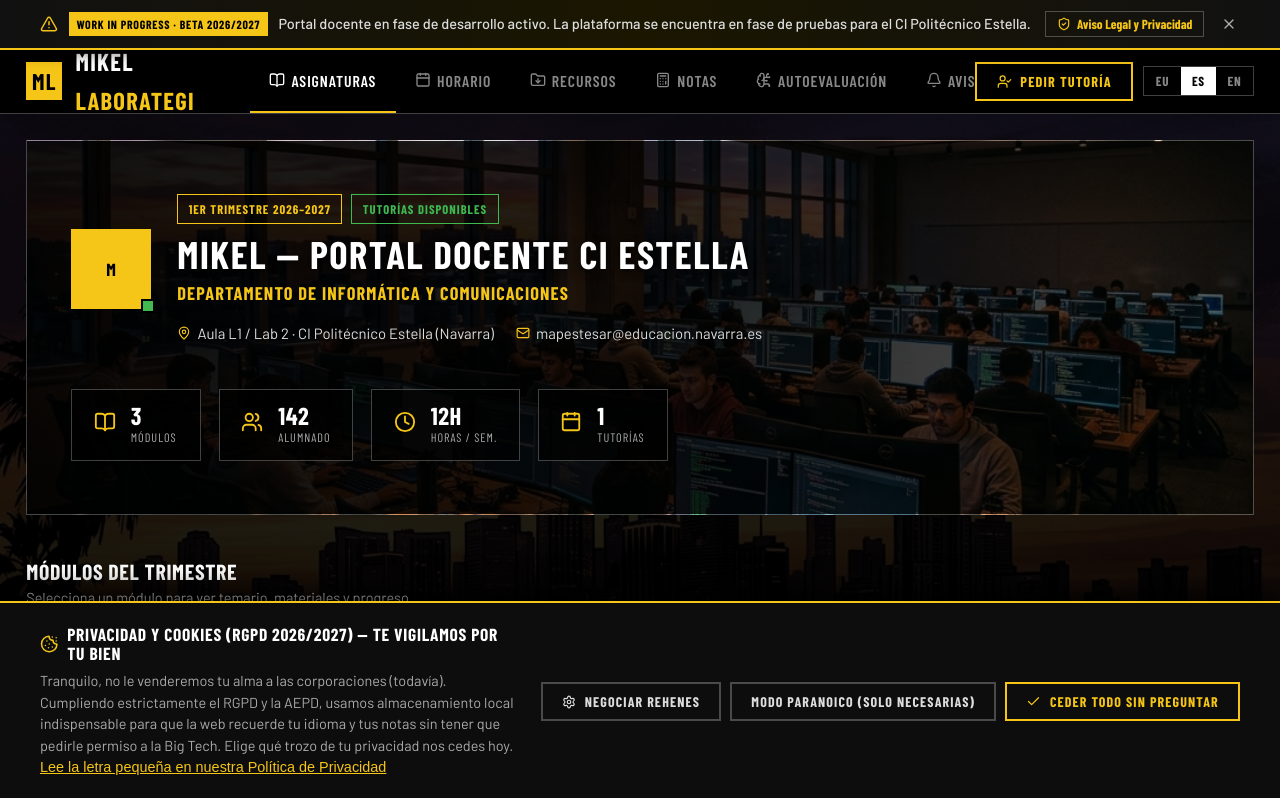
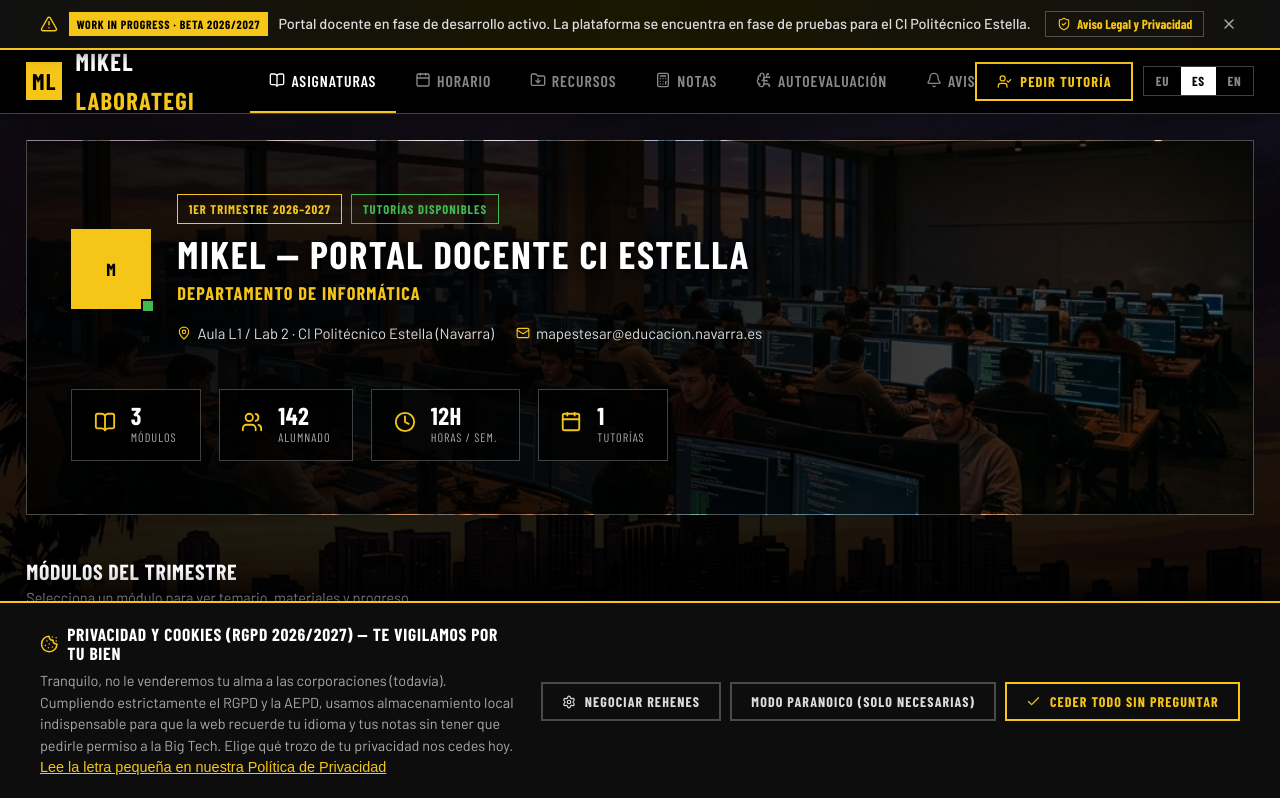
Before and after one commit to mikelapestegia/irakaslewebirrealista, a React (Vite) app: page / in a window 1280 px wide. Shown: the top 798 px of the page. Built offline with nearby package versions, Linux system fonts and the light colour scheme; a web font is replaced by a local one.

Commit message:
refactor(dept): update department name to Departamento de Informática across all languages

```diff
--- a/src/components/HeroHeader.jsx
+++ b/src/components/HeroHeader.jsx
@@ -12,9 +12,9 @@ export const HeroHeader = ({ onOpenBooking }) => {
       en: "MIKEL — CI ESTELLA FACULTY PORTAL"
     },
     subtitle: {
-      es: "DEPARTAMENTO DE INFORMÁTICA Y COMUNICACIONES",
-      eu: "INFORMATIKA ETA KOMUNIKAZIOEN SAILA",
-      en: "DEPARTMENT OF IT & COMMUNICATIONS"
+      es: "DEPARTAMENTO DE INFORMÁTICA",
+      eu: "INFORMATIKA SAILA",
+      en: "DEPARTMENT OF INFORMATICS"
     },
     location: {
       es: "Aula L1 / Lab 2 · CI Politécnico Estella (Navarra)",
```
Also changed, not shown: 1 other file (tests, documents, lock files or other folders).
